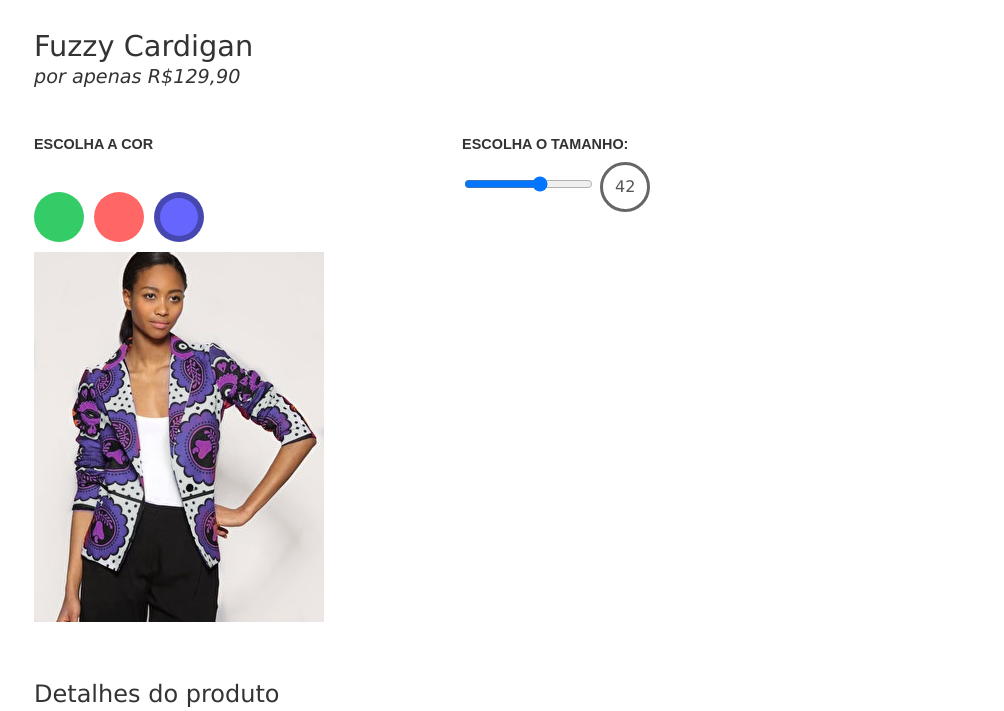
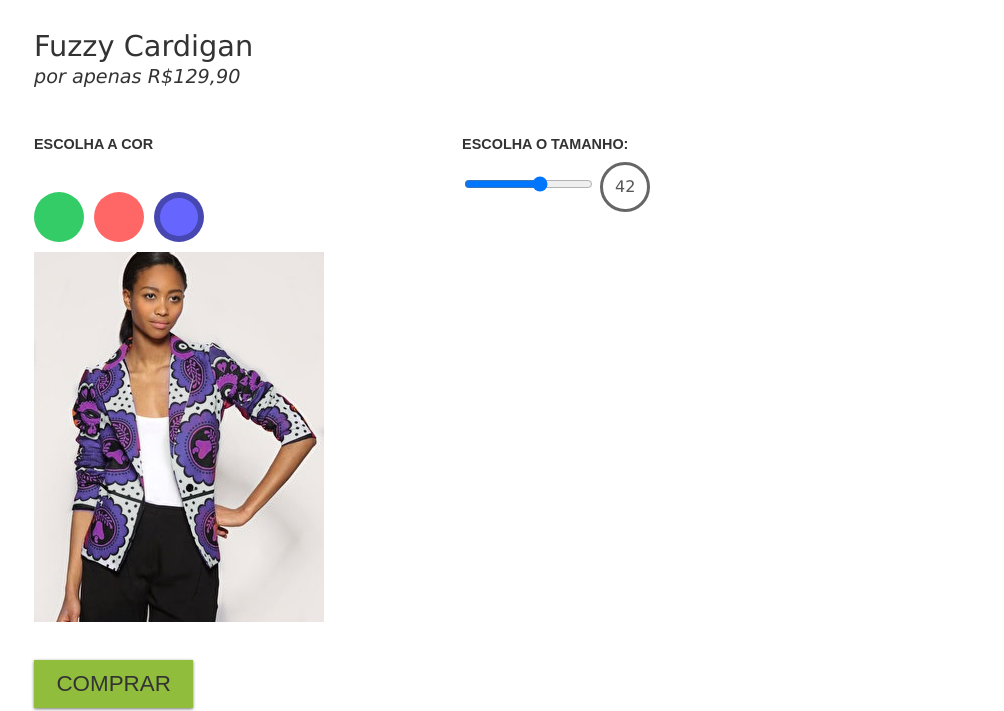
Before and after one commit to fonsecathay/Site-Mirror-Fashion, a plain HTML site: page produto.html in a window 1280 px wide. Shown: the part 92-803 px from the top of the page, without its empty margins (136-1140 px from the left). Drawn offline with Linux system fonts and the light colour scheme.

Commit message:
Update produto.html

```diff
--- a/produto.html
+++ b/produto.html
@@ -41,7 +41,7 @@
                     <input type="range" min="36" max="46" value="42" step="2" name="tamanho" id="tamanho">
                     <output for="tamanho" name="valortamanho">42</output>
                 </fieldset>
-
+                <button class="comprar">Comprar</button>
             </form>
         </div>
         <div class="detalhes">
```
